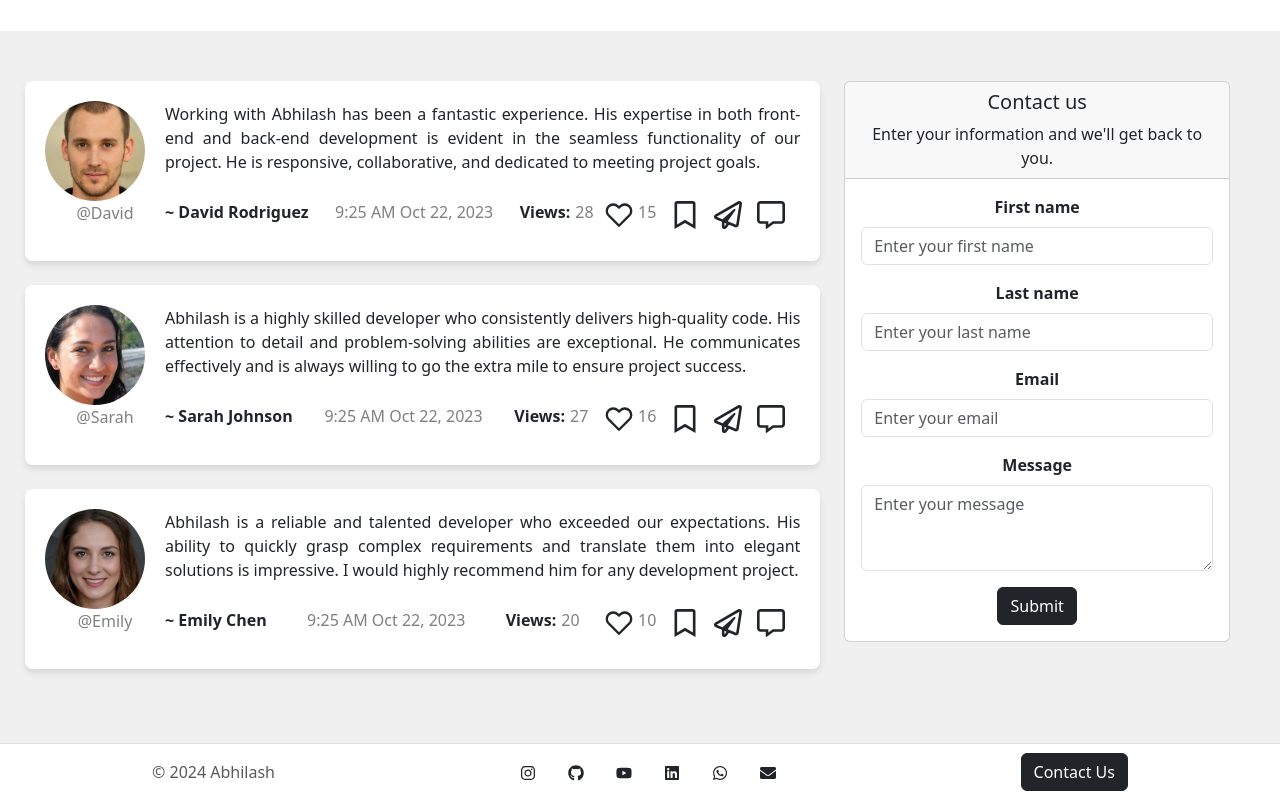
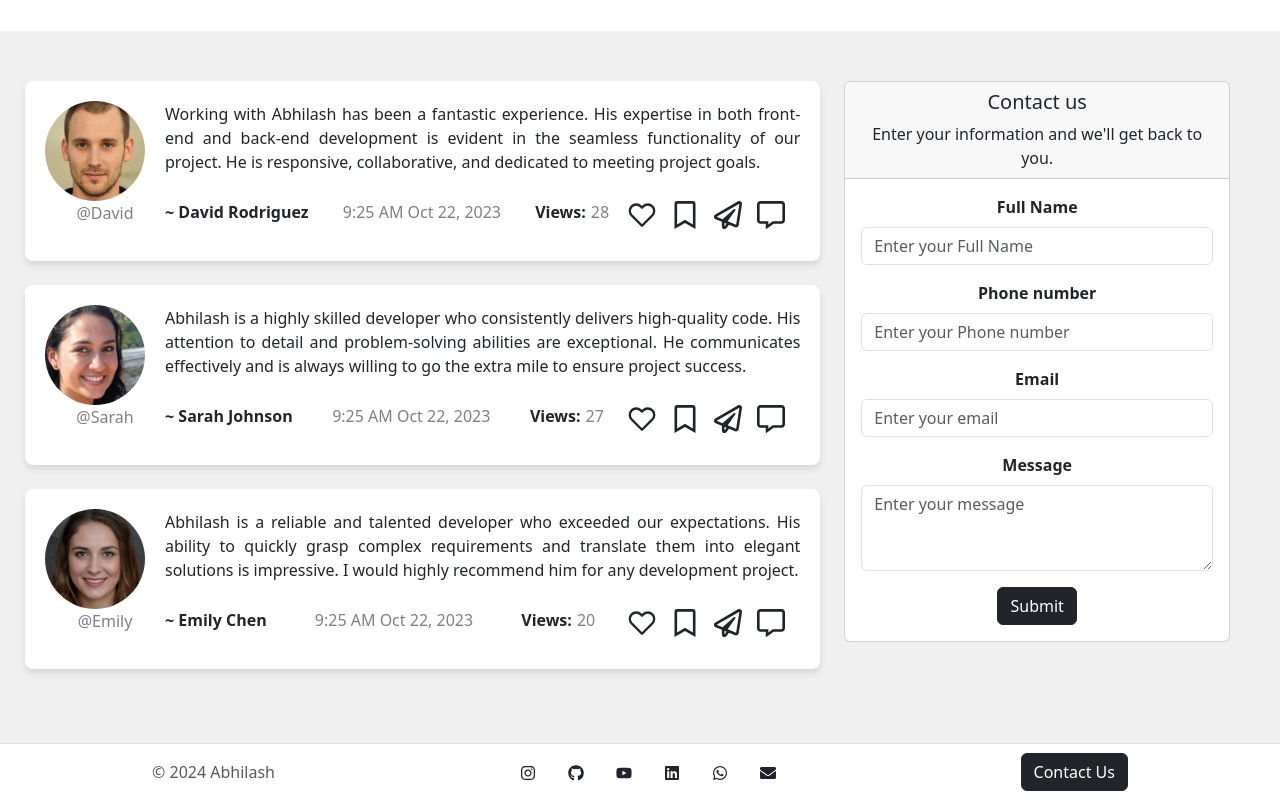
Before and after one commit to abhilashgadagoju/portfolio, a React (Create React App) app: page / in a window 1280 px wide. Shown: the part 1611-2411 px from the top of the page. Built offline with nearby package versions, Linux system fonts and the light colour scheme.

Commit message:
Contact form functionality

```diff
--- a/package.json
+++ b/package.json
@@ -3,13 +3,13 @@
   "version": "0.1.0",
   "private": true,
   "dependencies": {
+    "@emailjs/browser": "^3.4.0",
     "@fortawesome/fontawesome-svg-core": "^6.5.1",
     "@fortawesome/free-brands-svg-icons": "^6.5.1",
     "@fortawesome/react-fontawesome": "^0.2.0",
     "@testing-library/jest-dom": "^5.17.0",
     "@testing-library/react": "^13.4.0",
     "@testing-library/user-event": "^13.5.0",
-    "axios": "^1.6.7",
     "bootstrap": "^5.3.2",
     "react": "^18.2.0",
     "react-bootstrap": "^2.10.1",
--- a/src/Components/Contact/Contact.js
+++ b/src/Components/Contact/Contact.js
@@ -1,32 +1,73 @@
-import React, { useState } from 'react';
+import React, { useState, useRef, useMemo } from 'react';
 import { Card, Form, Button } from 'react-bootstrap';
 import './Contact.css';
-import axios from 'axios';
+import emailjs from '@emailjs/browser';
 
 function Contact() {
-  const [email, setEmail] = useState('');
-  const [message, setMessage] = useState('');
 
-  const handleEmailChange = (e) => {
-    setEmail(e.target.value);
-  };
 
-  const handleMessageChange = (e) => {
-    setMessage(e.target.value);
-  };
+  const form = useRef();
+
+  let canCallMethod = true;
+
+
+  const sendEmail = () => {
+    if (!canCallMethod) {
+      console.log('Method is currently restricted.');
+      return;
+    }
+
+    // Set the flag to prevent further calls
+    canCallMethod = false;
+
+    emailjs
+      .sendForm("service_o7hf1k3", "template_62ynwy4", form.current, {
+        publicKey: 'jJ3rLmZQiYrn1rKyG',
+      })
+      .then(
+        () => {
+          console.log('SUCCESS!');
+        },
+        (error) => {
+          console.log('FAILED...', error.text);
+        },
+      );
+
+    // Allow the method to be called again after one hour
+    setTimeout(() => {
+      canCallMethod = true;
+      console.log('Method can be called again.');
+    }, 3600000); // 3600000 milliseconds = 1 hour
+
+
+
+  }
+
 
   const handleSubmit = (e) => {
-    e.preventDefault();
-    axios.post('http://your-backend-api.com/send-email', { email, message })
-      .then(response => {
-        console.log('Email sent successfully:', response.data);
-        // Reset form fields after successful submission
-        setEmail('');
-        setMessage('');
-      })
-      .catch(error => {
-        console.error('Error sending email:', error);
-      });
+
+    e.preventDefault(); // Prevent the default form submission behavior
+
+    const formData = {
+      name: form.current.recruiter_name.value,
+      email: form.current.recruiter_email.value,
+      phone: form.current.recruiter_phone.value,
+      message: form.current.message.value
+    };
+
+    if (formData.name == '') {
+      console.log('name...');
+    } else if (formData.message == '') {
+      console.log('message...');
+    } else if (formData.phone == '') {
+      console.log('phone...');
+    } else if (formData.email == '') {
+      console.log('email...');
+    } else {
+      sendEmail(form);
+    }
+
+
   };
 
   return (
@@ -40,24 +81,24 @@ function Contact() {
             <Card.Text>Enter your information and we'll get back to you.</Card.Text>
           </Card.Header>
           <Card.Body>
-            <Form>
+            <Form ref={form}>
               <Form.Group className="mb-3">
-                <Form.Label htmlFor="first-name">First name</Form.Label>
-                <Form.Control id="first-name" type="text" placeholder="Enter your first name" className="highlight-on-focus" />
+                <Form.Label htmlFor="first-name">Full Name</Form.Label>
+                <Form.Control id="first-name" type="text" name="recruiter_name" placeholder="Enter your Full Name" className="highlight-on-focus" required />
               </Form.Group>
               <Form.Group className="mb-3">
-                <Form.Label htmlFor="last-name">Last name</Form.Label>
-                <Form.Control id="last-name" type="text" placeholder="Enter your last name" className="highlight-on-focus" />
+                <Form.Label htmlFor="last-name">Phone number</Form.Label>
+                <Form.Control id="last-name" name="recruiter_phone" type="tel" pattern="\d{3}-\d{3}-\d{4}" placeholder="Enter your Phone number" className="highlight-on-focus" required />
               </Form.Group>
               <Form.Group className="mb-3">
                 <Form.Label htmlFor="email">Email</Form.Label>
-                <Form.Control id="email" type="email" placeholder="Enter your email" className="highlight-on-focus" />
+                <Form.Control id="email" type="email" name="recruiter_email" placeholder="Enter your email" className="highlight-on-focus" required />
               </Form.Group>
               <Form.Group className="mb-3">
                 <Form.Label htmlFor="message">Message</Form.Label>
-                <Form.Control as="textarea" id="message" rows={3} placeholder="Enter your message" className="highlight-on-focus" />
+                <Form.Control as="textarea" id="message" name="message" rows={3} placeholder="Enter your message" className="highlight-on-focus" required />
               </Form.Group>
-              <Button bg="dark" variant="dark" type="submit">
+              <Button bg="dark" variant="dark" type="submit" onClick={handleSubmit}>
                 Submit
               </Button>
             </Form>
--- a/src/Components/Feedback/ClientReview.js
+++ b/src/Components/Feedback/ClientReview.js
@@ -24,7 +24,6 @@ function ClientReview({ username, name, image, date, clientComment, likes, views
     const toggleComment = () => {
         setComment(!comment);
     };
-    console.log(username, name, image, date, clientComment);
 
     return (
         <>
@@ -41,12 +40,11 @@ function ClientReview({ username, name, image, date, clientComment, likes, views
                         <p style={{ marginTop: '10px', fontWeight: 'bold' }}>Views:
                             <span style={{ color: 'gray', fontWeight: 'normal', marginLeft: '5px', marginBottom: '0', fontWeight: '500' }}>{views}</span>
                         </p>
-                        <div style={{ display: 'flex', alignItems: 'center', flexWrap: 'wrap', justifyContent: 'flex-end' }}>
+                        <div style={{ display: 'flex', alignItems: 'center', justifyContent: 'flex-end' }}>
 
 
                             <div onClick={toggleLike} style={{ marginRight: '15px', display: 'flex', alignItems: 'center', marginRight: '15px' }}>
                                 {liked ? <FcLike size={28} /> : <FiHeart size={28} />}
-                                <p style={{ color: 'gray', marginLeft: '5px', marginTop: '10px', fontWeight: '500' }}>{likes}</p>
                             </div>
                             <div onClick={toggleSave} style={{ marginRight: '15px' }}>
                                 {saved ? <FaBookmark size={28} /> : <FaRegBookmark size={28} />}
--- a/src/Components/Home/HomeSection.css
+++ b/src/Components/Home/HomeSection.css
@@ -1,6 +1,8 @@
 .my-link {
-  color: inherit; /* or specify your desired color */
-  text-decoration: none; /* remove underline if needed */
+  color: inherit;
+  /* or specify your desired color */
+  text-decoration: none;
+  /* remove underline if needed */
 }
 
 .my-link:hover {
@@ -24,9 +26,12 @@
   max-width: 1000px;
   margin: 0 auto;
   text-align: center;
-  overflow: hidden; /* Hide any content that overflows the container */
-  word-wrap: break-word; /* Break long words and prevent them from overflowing */
-  white-space: normal; /* Allow text to wrap onto multiple lines */
+  overflow: hidden;
+  /* Hide any content that overflows the container */
+  word-wrap: break-word;
+  /* Break long words and prevent them from overflowing */
+  white-space: normal;
+  /* Allow text to wrap onto multiple lines */
 }
 
 .typing-text {
@@ -43,6 +48,14 @@
   box-shadow: 0 4px 8px rgba(0, 0, 0, 0.1);
 }
 
+@media screen and (max-width: 760px) {
+  .profile-image img {
+    width: 60vw;
+    /* 80% of the viewport width */
+    height: auto;
+    /* Auto-adjust height to maintain aspect ratio */
+  }
+}
 
 
 .profile-info p {
--- a/src/Components/Keywords/Keywords.css
+++ b/src/Components/Keywords/Keywords.css
@@ -1,9 +1,11 @@
 .scroller {
-  max-width: 1000px; /* Default maximum width */
+  max-width: 1000px;
+  /* Default maximum width */
 
   /* Adjust the maximum width for smaller screen sizes */
   @media (max-width: 768px) {
-    max-width: 500px; /* Example: 300px for screens up to 768px wide */
+    max-width: 70vw;
+    /* Example: 300px for screens up to 768px wide */
   }
 
 }
@@ -17,21 +19,18 @@
 
 .scroller[data-animated="true"] {
   overflow: hidden;
-  -webkit-mask: linear-gradient(
-    90deg,
-    transparent,
-    white 20%,
-    white 80%,
-    transparent
-  );
+  -webkit-mask: linear-gradient(90deg,
+      transparent,
+      white 20%,
+      white 80%,
+      transparent);
   mask: linear-gradient(90deg, transparent, white 20%, white 80%, transparent);
 }
 
 .scroller[data-animated="true"] .scroller__inner {
   width: max-content;
   flex-wrap: nowrap;
-  animation: scroll var(--_animation-duration, 40s)
-    var(--_animation-direction, forwards) linear infinite;
+  animation: scroll var(--_animation-duration, 40s) var(--_animation-direction, forwards) linear infinite;
 }
 
 .scroller[data-direction="right"] {
@@ -72,9 +71,14 @@
 /* general styles */
 
 :root {
-  --clr-neutral-100: white; /* Adjusted neutral color to match home section */
-  --clr-primary-100: hsl(205, 15%, 100%); /* Adjusted to white */
-  --clr-primary-400: hsl(210, 50%, 98%); /* Adjusted to a lighter shade */
-  --clr-primary-800: hsl(217, 24%, 89%); /* Adjusted to a lighter shade */
-  --clr-primary-900: hsl(0, 0%, 39%); /* Adjusted to a lighter shade */
+  --clr-neutral-100: white;
+  /* Adjusted neutral color to match home section */
+  --clr-primary-100: hsl(205, 15%, 100%);
+  /* Adjusted to white */
+  --clr-primary-400: hsl(210, 50%, 98%);
+  /* Adjusted to a lighter shade */
+  --clr-primary-800: hsl(217, 24%, 89%);
+  /* Adjusted to a lighter shade */
+  --clr-primary-900: hsl(0, 0%, 39%);
+  /* Adjusted to a lighter shade */
 }
```
Also changed, not shown: 1 other file (tests, documents, lock files or other folders).
